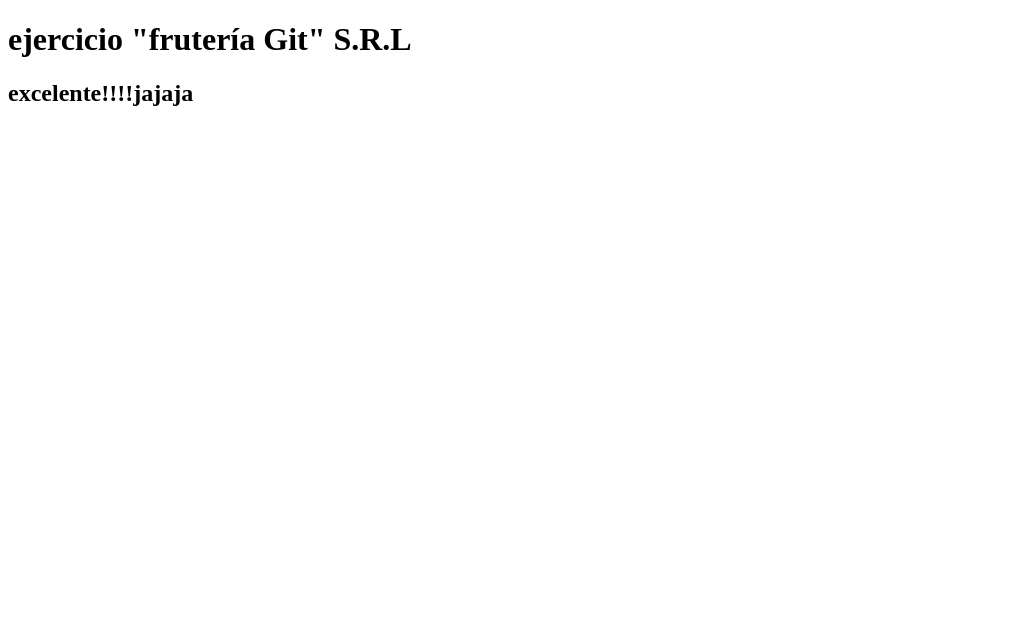
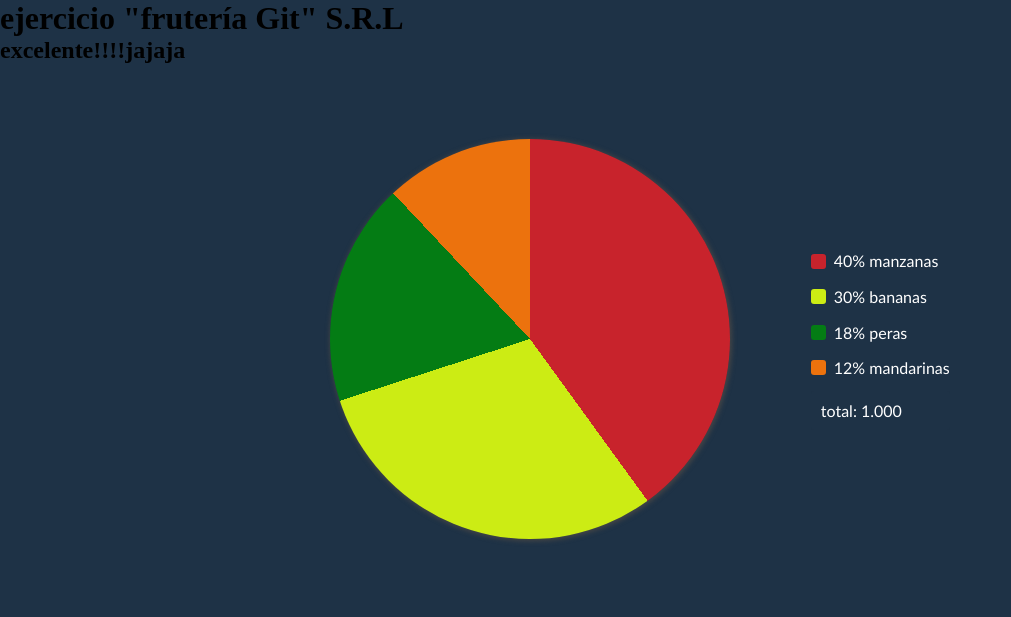
Before and after one commit to ecerella/Portfolio_Front_End, a plain HTML site: page eze-graf-circ.html in a window 1280 px wide. Shown: the whole page, without its empty margins (0-1011 px from the left). Drawn offline with Linux system fonts and the light colour scheme.

Commit message:
copiado html y css

```diff
--- a/eze-graf-circ.css
+++ b/eze-graf-circ.css
@@ -1,3 +1,77 @@
 body{
     background-color: aquamarine;
 }
+
+
+:root{
+    --color_manzana: #c8232c;
+    --color_banana: #ccec14;
+    --color_pera: #047c14;
+    --color_mandarina: #ec720d;
+}
+*{
+    margin: 0;
+    padding: 0;
+    box-sizing: border-box;
+}
+body {
+    background-color: rgb(30, 50, 70);
+}
+.title{
+    margin-top: 100px;
+    text-align: center;
+    color: #fff;
+    font-family: 'Gill Sans', 'Gill Sans MT', Calibri, 'Trebuchet MS', sans-serif;
+}
+.container_grafico{
+    width: 700px;
+    height: 550px;
+    display: flex;
+    justify-content: space-around;
+    align-items: center;
+    margin-left: auto;
+    margin-right: auto;
+}
+.grafico{
+    width: 400px;
+    height: 400px;
+    border-radius: 50%;
+    background-image: conic-gradient(var(--color_manzana) 40%,
+                                    var(--color_banana) 40% 70%,
+                                    var(--color_pera) 70% 88%,
+                                    var(--color_mandarina) 88%);
+    box-shadow: 1px 1px 5px 1px rgb(70, 70, 70);
+}
+.leyenda_all{
+    display: flex;
+    align-items: center;
+    margin-bottom: 10px;
+}
+[class^="color_"]{
+    width: 15px;
+    height: 15px;
+    background-color: var(--color_manzana);
+    margin-right: 8px;
+    border-radius: 3px;
+}
+.color_banana{
+    background-color: var(--color_banana);
+}
+.color_pera{
+    background-color: var(--color_pera);
+}
+.color_mandarina{
+    background-color: var(--color_mandarina);
+}
+.frutas{
+    color: #fff;
+    font-family: 'Gill Sans', 'Gill Sans MT', Calibri, 'Trebuchet MS', sans-serif;
+    line-height: 1.6;
+}
+.total{
+    color: #fff;
+    font-family: 'Gill Sans', 'Gill Sans MT', Calibri, 'Trebuchet MS', sans-serif;
+    padding: 10px;
+    border-radius: 3px;
+    background-color: rgb(30, 50, 70);
+}
--- a/eze-graf-circ.html
+++ b/eze-graf-circ.html
@@ -4,7 +4,7 @@
     <meta charset="UTF-8">
     <meta http-equiv="X-UA-Compatible" content="IE=edge">
     <meta name="viewport" content="width=device-width, initial-scale=1.0">
-    <link rel="stylesheet" href="graficos-circulares.css">
+    <link rel="stylesheet" href="eze-graf-circ.css">
     <title>git/github</title>
 </head>
 <body>
@@ -12,5 +12,31 @@
     <h2>excelente!!!!jajaja</h2>
 
     <!--tipifiqué s.r.l nuestra empresa Eze para limitar el alcance hacia nuestro patrimonio personal, respecto de posibles futuros acreedores (por las dudas ! jJjJj) -->
+
+    <section class="container_grafico">
+        <div class="grafico"></div>
+        <div class="container_leyenda">
+            <span class="leyenda_all">
+            <span class="color_manzana"></span>
+            <p class="frutas">40% manzanas</p>
+            </span>
+            <span class="leyenda_all">
+                <span class="color_banana"></span>
+                <p class="frutas">30% bananas</p>
+            </span>
+            <span class="leyenda_all">
+                <span class="color_pera"></span>
+                <p class="frutas">18% peras</p>
+            </span>
+            <span class="leyenda_all">
+                <span class="color_mandarina"></span>
+                <p class="frutas">12% mandarinas</p>
+            </span>
+            <p class="total">total: 1.000</p>
+            </div>
+    </section>
+
+
+
 </body>
 </html>
```
